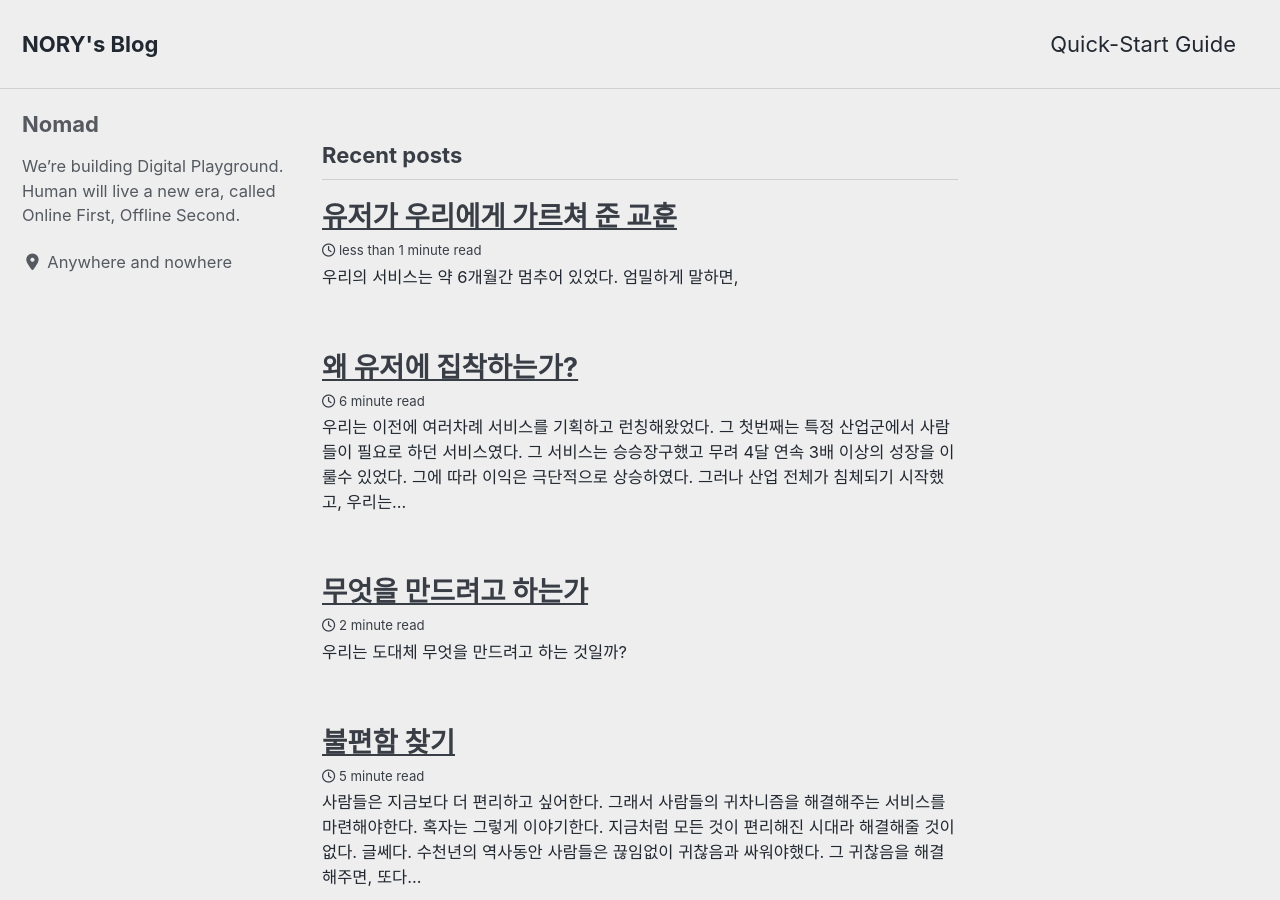
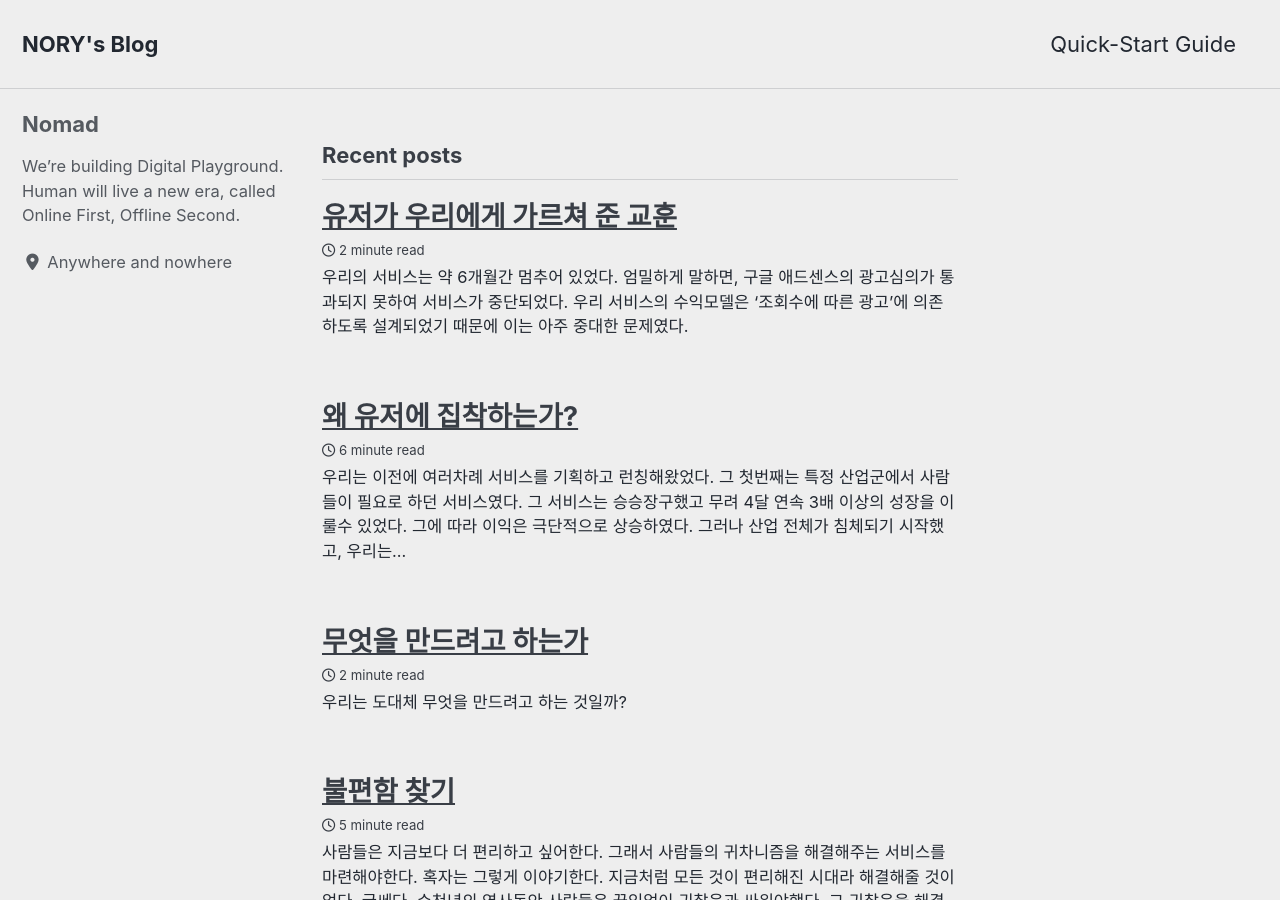
Before and after one commit to Nomadblock/blog, a Jekyll site: the page built from index.html, in a window 1280 px wide and 900 px high. Built offline with Jekyll 4.4.1, drawn with Linux system fonts in a browser that asks for light colours; cached includes are drawn as plain includes; nearby versions of some CDN libraries; the list of posts is cut into pages by our own code; part of the change alters nothing that is shown.

Commit message:
Update 2021-02-10-5.md

```diff
--- a/_posts/2021-02-10-5.md
+++ b/_posts/2021-02-10-5.md
@@ -5,9 +5,40 @@ categories:
 ---
 
 우리의 서비스는 약 6개월간 멈추어 있었다.
-엄밀하게 말하면,
+엄밀하게 말하면, 구글 애드센스의 광고심의가 통과되지 못하여 서비스가 중단되었다.
+우리 서비스의 수익모델은 '조회수에 따른 광고'에 의존하도록 설계되었기 때문에 이는 아주 중대한 문제였다.
+
+
+어느날 카카오 애드핏으로부터 한통의 알람의 도착하였다.
+'광고 적립금'이 쌓여있으니 가져가라는 것이었다.
+우리는 구글 애드센스 심의가 통과되지 않아, 임시로 카카오 애드핏의 광고를 적용시켜놓은 것이었다. 우리는 이러한 사실을 완전히 잊어버리고 있었다.
+아무런 마케팅을 하지않았으니 큰 기대는 당연히 하지 않았다. 작지만 적립금이 쌓여있었다. 우리는 실제 데이터를 확인해보아야 했다.
+'어떤 소스로 누가 들어왔는가? 몇명의 방문자가 이곳에서 활동을 했는가?' 등등 우리에게 확인할 것이 많았다.
+구글 애널리틱스(GA)를 심어놓았으나, 작동이 멈춰있는 상황이었다.
+임시방편으로 카카오 애드핏에서 광고요청수를 확인하였다. 대다수가 12월 30일 ~ 1월1일에 몰려있었다.
+총 3일간 360만회의 광고 요청수가 있었다. 이는 실로 놀라운 수치였다.
+이를 구글 애드센스 수익 계산기에 포함해보았다. (월 360만회의 페이지 조회수 가정)
+연간 $312,168으로, 월간 $26,014정도의 예상수익을 나타내었다. 한화로 약 2800만원정도의 수익이었다.
+<img src="https://ifh.cc/g/dtSNIQ.png" width="80%" align="center">
+
+
+우리는 당연히 흥분할 수 밖에 없었다. 그것은 우리의 예상밖의 수치였기 때문이다.
+약 6개의 광고가 한 페이지에서 노출된다고 가정할때, 60만회정도의 페이지 방문이 예상되었다.
+일간 해당 서비스 사용량은 한도로 인하여 3만회/일 이상을 제공할 수 없었다.
+실질적으로 3일간 6만회의 활동이 있었다. 이후로는 카카오톡의 정책위반으로 인하여 서비스가 정지되었으나, 약 1천회/일정도의 시도가 있었다.
+
+
+우리는 2가지 목표에 도달할 수 있었다.
+가장 중요한 목표인 '소셜에서 공유 행위를 일으키는 컨텐츠'가 실제 증명되었음을 확인하였다. 이는 단 하나의 마케팅 프로그램이 작동하지 않았다. 그럼에도 불구하고 유저 스스로 공유행위를 함에따라 60만정도의 페이지 방문자수를 기록하게 된 것이다. 이는 유저에 대한 집착이 틀리지 않았음을 증명하는 계기가 되었다.
+<img src="https://pixabay.com/get/g6a59f51bf46c106ea8a612e6a28845a66b7431abec0915989ff8a767859a58991bc1a0cdf7b0068a4b9c66bbb0fd5725_1920.jpg" width="80%" align="center">
+두번째는 '유희문화를 바탕으로 한 컨텐츠' 공유행위가 이루어졌다는 것이었다. 우리의 첫번째 글에서 볼수 있듯이, 우리는 유희에 대한 탐구를 바탕으로, 디지털 세계에 사회적 놀이터를 만들고자 하였다. 이를 바탕으로 '개인의 즐거움으로부터 사회적 즐거움을 이끌어내고자 하는 우리의 노력'이 꽤나 성공적일 수 있음을 보여주는 계기가 된 것이라고 본다.
+<img src="https://pixabay.com/get/gbf9505dfaec11db2942e7d0f4a227c109d28eca3df13bfb458d2e8dba266fcd1b9c2624b45a0095ac774959f0e311d02_1280.jpg" width="80%" align="center">
+
+
+우리는 서비스를 시작하기도 전에, 우연한 기회로 이러한 서비스의 성공가능성을 볼 수 있었다.
+우리는 이제 좀 더 지속가능한 모델로 '사람들에게 더욱 집착할 예정'이다.
+
 
 <iframe width="560" height="315" src="https://www.youtube.com/embed/w2UrmIbd5Ow" frameborder="0" allow="accelerometer; autoplay; encrypted-media; gyroscope; picture-in-picture" allowfullscreen></iframe>
 
 ---
-<img src="https://cdn.pixabay.com/photo/2018/07/22/17/01/friendship-3555007_960_720.jpg" width="80%" align="center">
```
